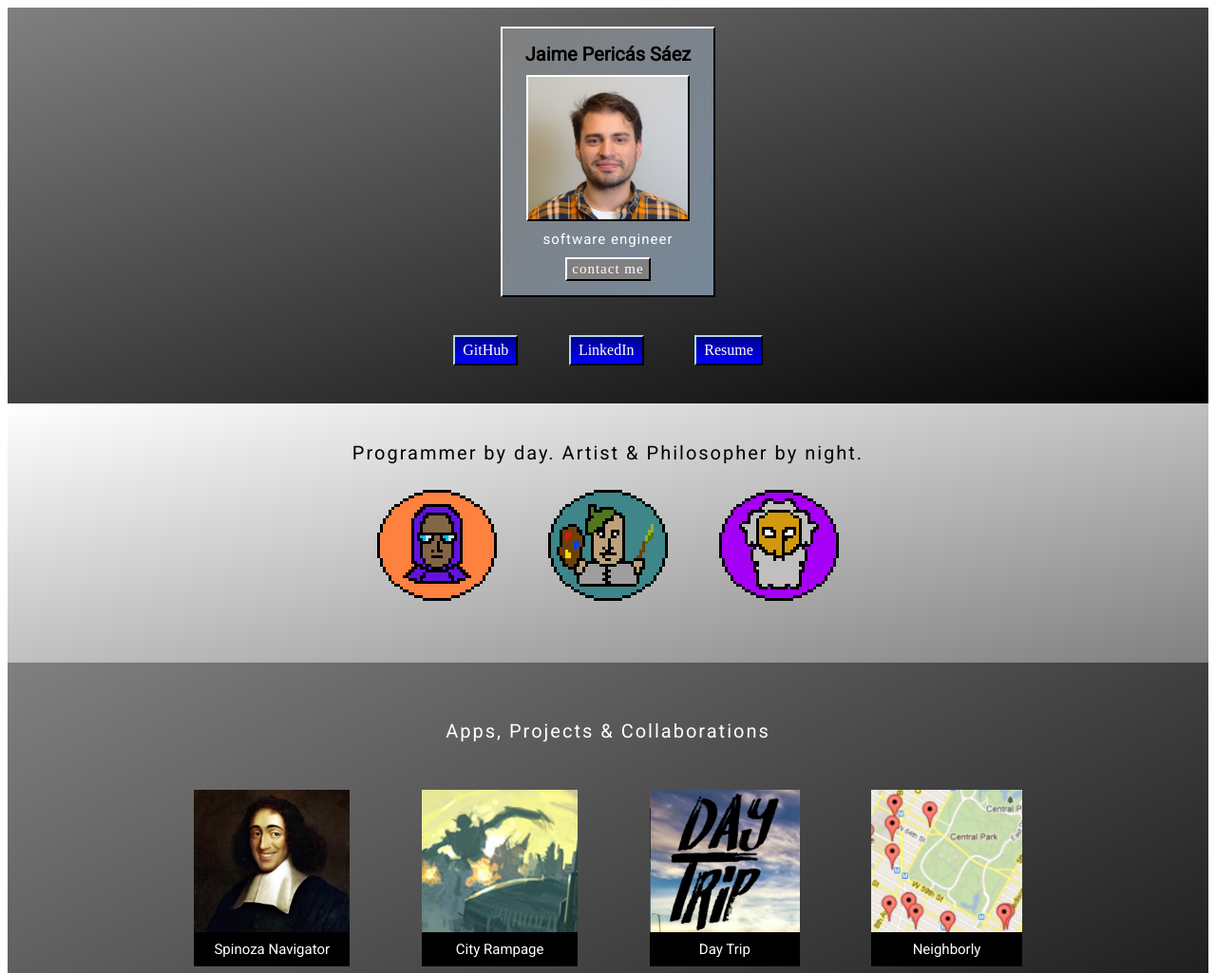
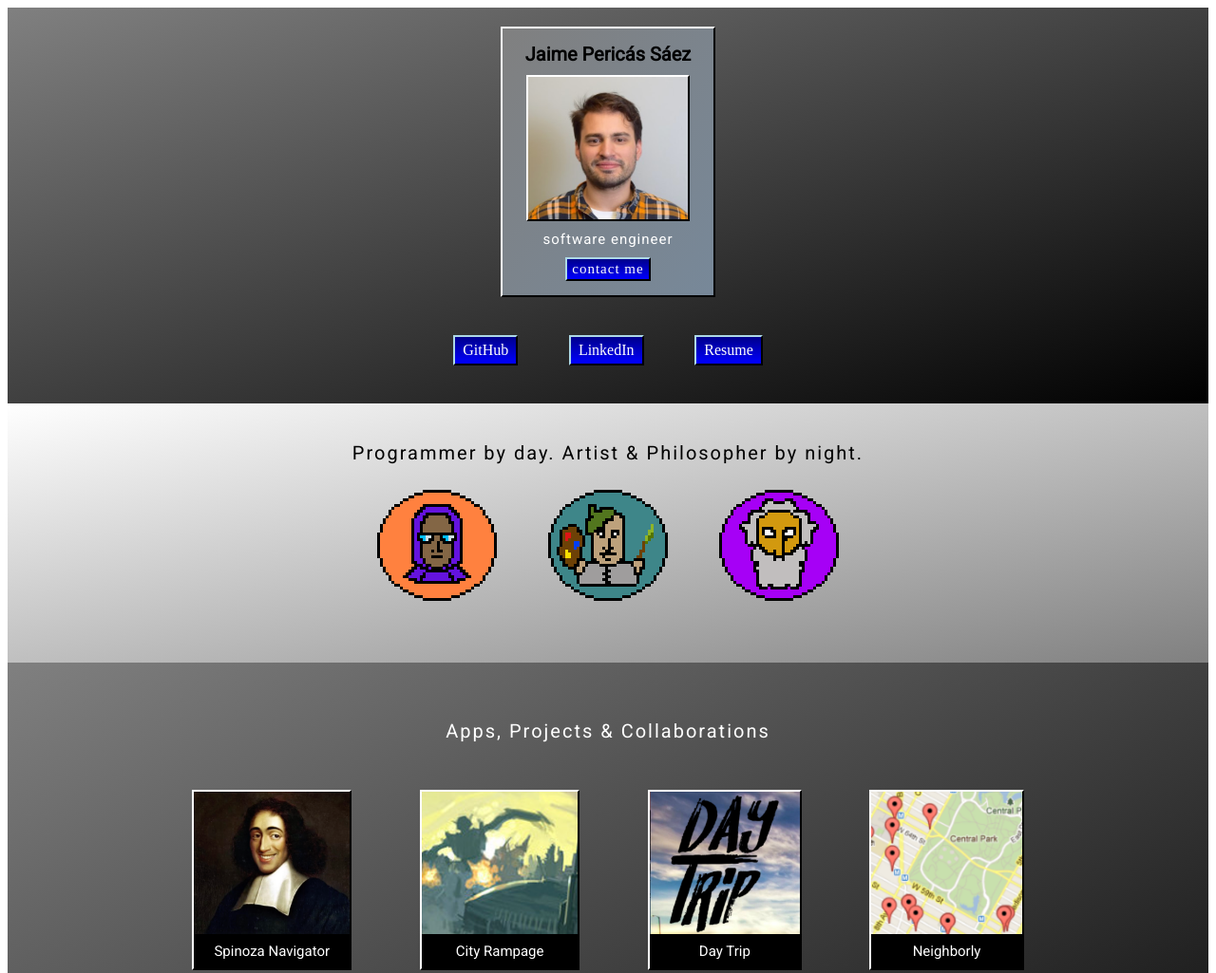
Before and after one commit to jaimefps/personal_website, a React app: page / in a window 1280 px wide. Shown: the top 1025 px of the page at 95% size. Built offline with nearby package versions, Linux system fonts and the light colour scheme.

Commit message:
style project tile

```diff
--- a/src/assets/styles/Profile.css
+++ b/src/assets/styles/Profile.css
@@ -48,20 +48,25 @@
   letter-spacing: 1px;
 }
 .contact_me {
-  color: white;
   margin-top: 10px;
   padding: 2px 5px;
   font-size: 15px;
-  background-color: grey;
   letter-spacing: 1px;
-  border-top: 2px solid white;
-  border-left: 2px solid white;
+  border-top: 2px solid lightblue;
+  border-left: 2px solid lightblue;
   border-bottom: 2px solid black;
   border-right: 2px solid black;
+  background: -webkit-linear-gradient(darkblue, blue);
+  background: -o-linear-gradient(darkblue, blue);
+  background: -moz-linear-gradient(darkblue, blue);
+  background: linear-gradient(darkblue, blue);
 }
 .contact_me:hover {
   color: white;
-  background-color: black;
+  background: -webkit-linear-gradient(blue, aqua);
+  background: -o-linear-gradient(blue, aqua);
+  background: -moz-linear-gradient(blue, aqua);
+  background: linear-gradient(blue, aqua);
 }
 .bttns {
   width: 30%;
--- a/src/assets/styles/Projects.css
+++ b/src/assets/styles/Projects.css
@@ -27,6 +27,10 @@
   flex-direction: column;
   align-items: center;
   background-color: black;
+  border-top: 2px solid white;
+  border-left: 2px solid white;
+  border-bottom: 2px solid black;
+  border-right: 2px solid black;
 }
 .app-container:hover {
   box-shadow: 2px 2px 8px white;
```
